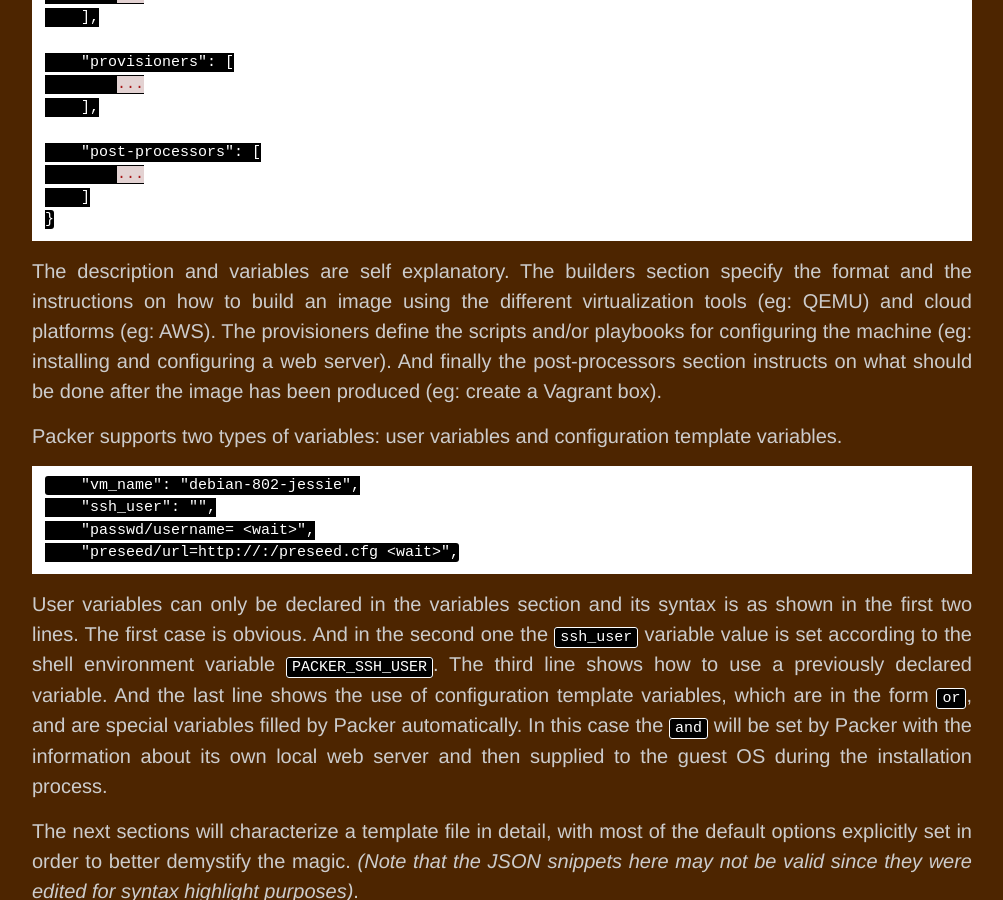
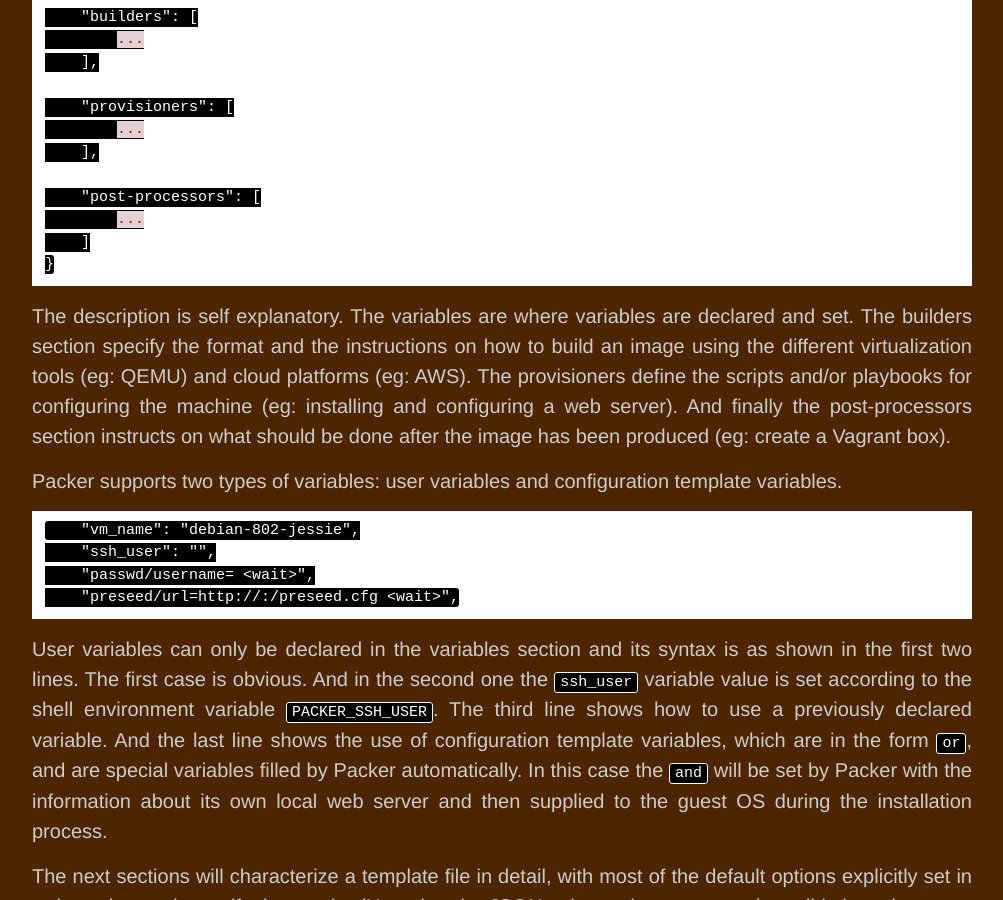
Before and after one commit to alexconst/alexconst.github.io, a Jekyll site: the page built from technical/packer.md, in a window 1280 px wide and 900 px high, scrolled down 3932 px. Shown: the whole window, without its empty margins (138-1141 px from the left). Built offline with Jekyll 4.4.1, drawn with Linux system fonts in a browser that asks for light colours; Markdown is read by kramdown in place of the engine named in the settings; some of the changed text lies outside the part shown.

Commit message:
Update to match packer_recipes. Minor edits

````diff
--- a/technical/packer.md
+++ b/technical/packer.md
@@ -24,7 +24,7 @@ The outputs produced by Packer (eg: AWS AMI IDs; VMware image files) are called
 <https://github.com/mitchellh/packer>
 
 **Packer recipe used for this tutorial:**
-<https://github.com/alexconst/packer_recipes/tree/master/debian-8-jessie>
+<https://github.com/alexconst/packer_recipes/tree/master/debian-8-jessie-amd64>
 
 
 # Understanding the magic
@@ -154,7 +156,7 @@ While the only mandatory section is the builders, the typical structure is as fo
     ]
 }
 ```
-The description and variables are self explanatory. The builders section specify the format and the instructions on how to build an image using the different virtualization tools (eg: QEMU) and cloud platforms (eg: AWS). The provisioners define the scripts and/or playbooks for configuring the machine (eg: installing and configuring a web server). And finally the post-processors section instructs on what should be done after the image has been produced (eg: create a Vagrant box).
+The description is self explanatory. The variables are where variables are declared and set. The builders section specify the format and the instructions on how to build an image using the different virtualization tools (eg: QEMU) and cloud platforms (eg: AWS). The provisioners define the scripts and/or playbooks for configuring the machine (eg: installing and configuring a web server). And finally the post-processors section instructs on what should be done after the image has been produced (eg: create a Vagrant box).
 
 Packer supports two types of variables: user variables and configuration template variables.
 ```text
@@ -409,6 +413,10 @@ The provisioner shell scripts are well commented, so there isn't much of a point
 # Building an image
 
 ```bash
+# grab your own copy of the recipes
+git clone https://github.com/alexconst/packer_recipes
+cd packer_recipes/debian-8-jessie-amd64
+
 # Source variables for ISO, checksum, and SSH credentials
 source packer_variables.sh
 # Because variables make things reusable:
````
Also changed, not shown: other parts of technical/packer.md (+12 -8 lines).
